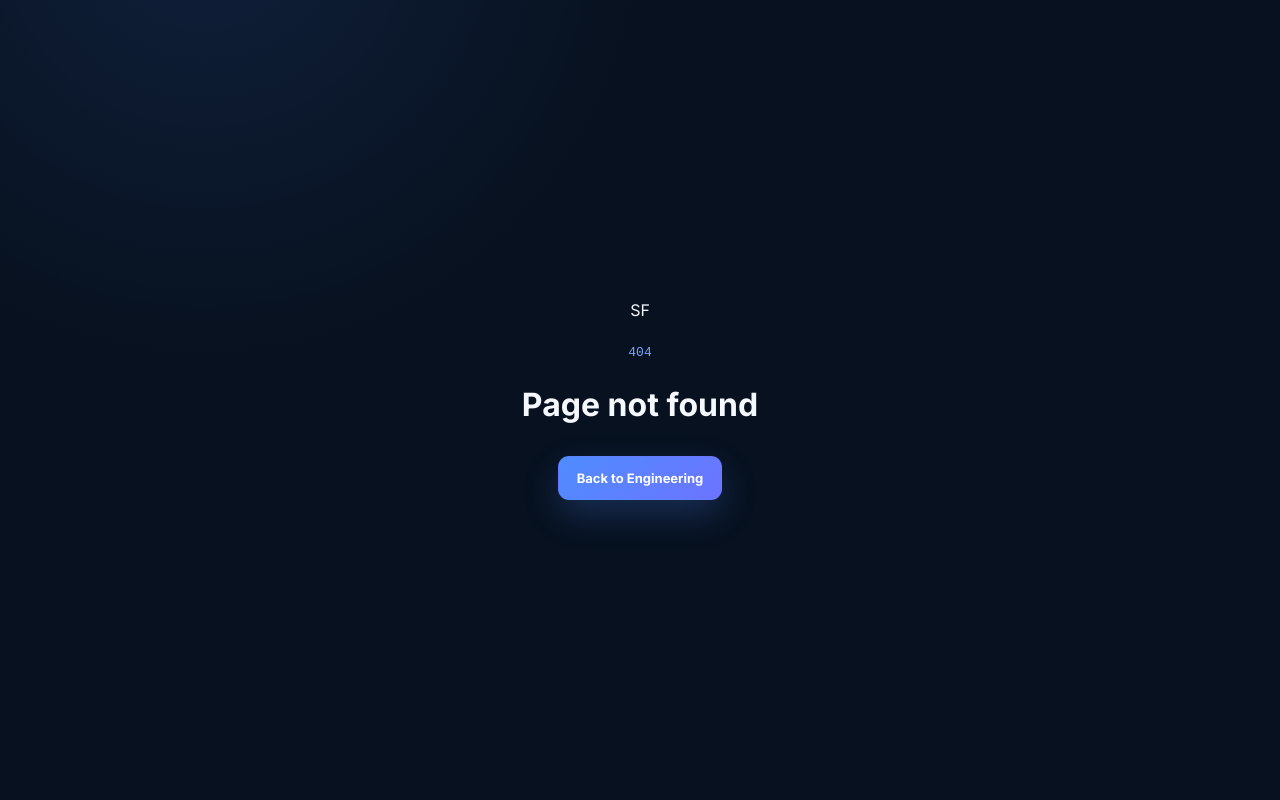
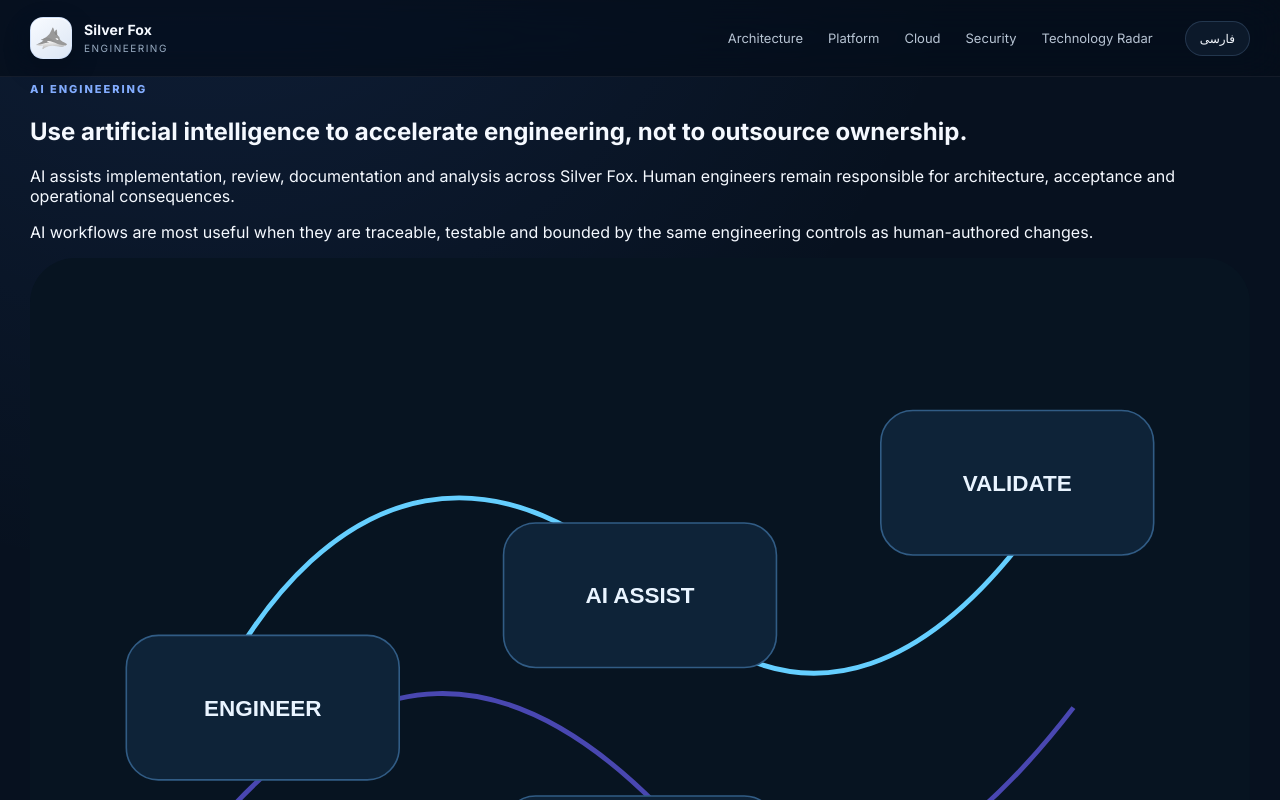
Before and after one commit to silverfoxcloud/silverfox-engineering, a Next.js app: page /ai/ in a window 1280 px wide. Before the commit this address had no page. Shown: the top 800 px of the page. Built offline with nearby package versions, Linux system fonts and the light colour scheme.

Commit message:
feat: add route app/[slug]/page.tsx

```diff
--- /dev/null
+++ b/app/[slug]/page.tsx
@@ -0,0 +1,28 @@
+import { notFound } from "next/navigation";
+import EngineeringDetailPage from "@/components/EngineeringDetailPage";
+import { engineeringPages, engineeringSlugs, type EngineeringSlug } from "@/data/engineering-pages";
+
+export function generateStaticParams() {
+  return engineeringSlugs.map(slug => ({ slug }));
+}
+
+export function generateMetadata({ params }: { params: Promise<{ slug: string }> }) {
+  return params.then(({ slug }) => {
+    if (!engineeringSlugs.includes(slug as EngineeringSlug)) return {};
+    const page = engineeringPages[slug as EngineeringSlug].en;
+    return {
+      title: page.title,
+      description: page.lead,
+      alternates: {
+        canonical: `/${slug}/`,
+        languages: { en: `/${slug}/`, "fa-IR": `/fa/${slug}/` },
+      },
+    };
+  });
+}
+
+export default async function EngineeringPage({ params }: { params: Promise<{ slug: string }> }) {
+  const { slug } = await params;
+  if (!engineeringSlugs.includes(slug as EngineeringSlug)) notFound();
+  return <EngineeringDetailPage slug={slug as EngineeringSlug} locale="en" />;
+}
```
